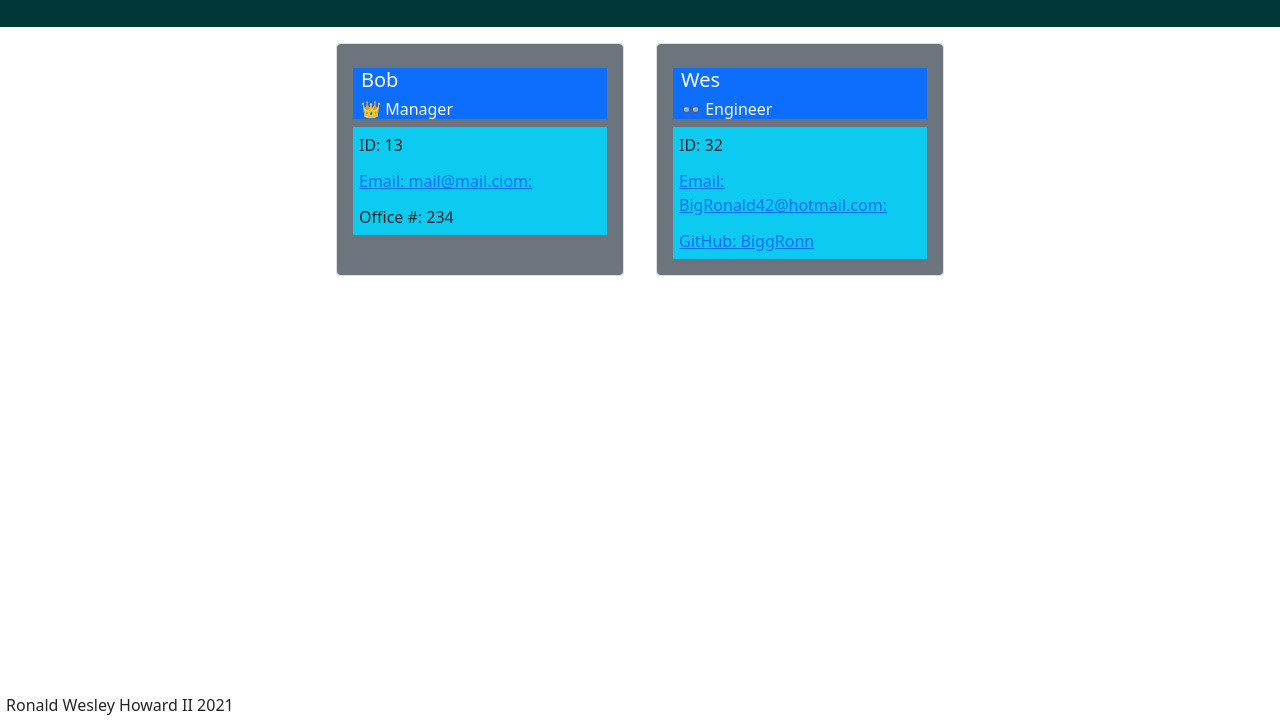
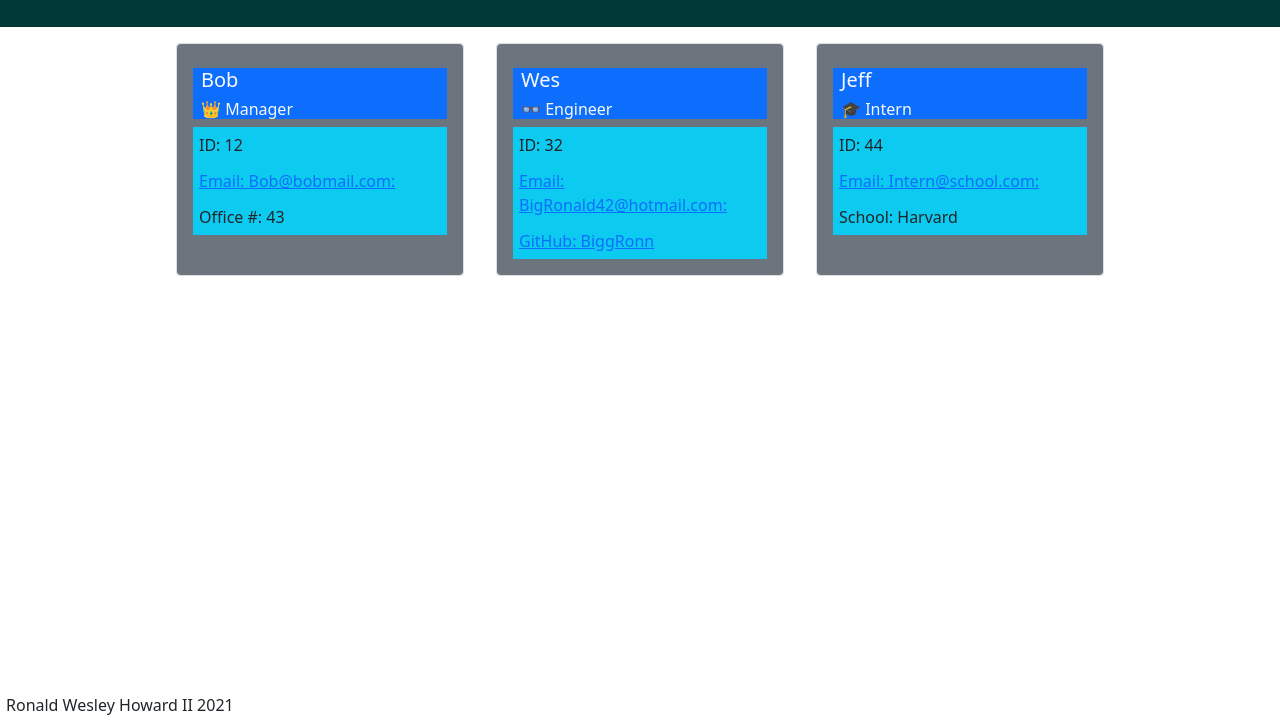
Before and after one commit to BiggRonn/TeamProfileGeneratorRWH, a website: page index.html in a window 1280 px wide. Shown: the part 77-800 px from the top of the page. Drawn offline with nearby package versions, Linux system fonts and the light colour scheme.

```diff
--- a/index.html
+++ b/index.html
@@ -25,9 +25,9 @@
                     <h6 id = "emptitle"class="card-title bg-primary text-light m-2">&#x1F451 Manager</h6>
                 </div>
                 <ul id= "cardlist">
-                    <li class = "bg-info">ID: 13</li>
-                    <li class= "bg-info"><a href= "mailto:mail@mail.ciom">Email: mail@mail.ciom: </a></li>
-                    <li class = "bg-info">Office #: 234</li>
+                    <li class = "bg-info">ID: 12</li>
+                    <li class= "bg-info"><a href= "mailto:Bob@bobmail.com">Email: Bob@bobmail.com: </a></li>
+                    <li class = "bg-info">Office #: 43</li>
 
                 </ul>
             </div>
@@ -51,6 +51,23 @@
 
         </div>
 
+    <div class="card m-3" style="width: 18rem;">
+
+            <div class="card-body bg-secondary rounded ">
+                <div class="bg-primary ">
+                    <h5 id = "empname"class="card-title bg-primary text-light m-2">Jeff</h5>
+                    <h6 id = "emptitle"class="card-title bg-primary text-light m-2">&#x1F393 Intern</h6>
+                </div>
+                <ul id= "cardlist">
+                    <li class = "bg-info">ID: 44</li>
+                    <li class= "bg-info"><a href= "mailto:Intern@school.com">Email: Intern@school.com: </a></li>
+                    <li class = "bg-info">School: Harvard</li>
+
+                </ul>
+            </div>
+
+        </div>
+
     </div>
 
 
```
Also changed, not shown: README.md.
